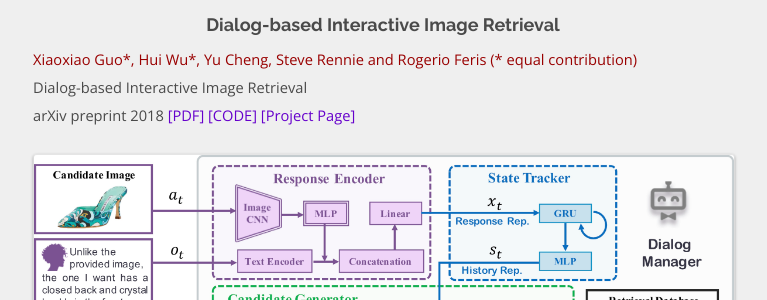
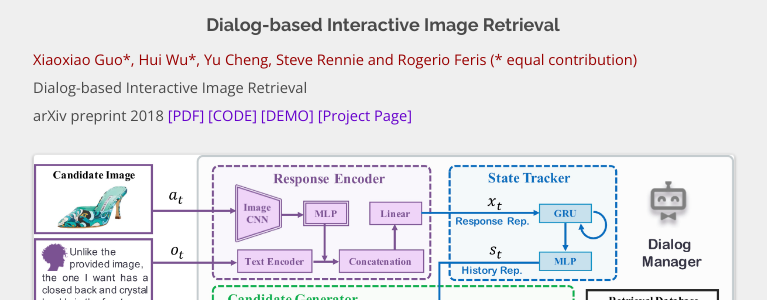
Before and after one commit to spacew/spacew.github.io, a Jekyll site: the page built from index.html, in a window 1280 px wide and 1400 px high, scrolled down 1118 px. Shown: the part 155-455 px from the top of the window, without its empty margins (257-1024 px from the left). Built offline with Jekyll 4.4.1, drawn with Linux system fonts in a browser that asks for light colours; the list of posts is cut into pages by our own code; some of the changed text lies outside the part shown.

Commit message:
Update postlist.html

```diff
--- a/_includes/postlist.html
+++ b/_includes/postlist.html
@@ -12,10 +12,11 @@
         {{ post.conf_name }}
         <a href="{{post.paper_pdf}}"> [PDF] </a>
         {% if post.paper_code %} <a href="{{post.paper_code}}"> [CODE] </a> {% endif %}
-        <a href="{{ post.url | prepend: site.baseurl }}"> [Project Page] </a>
+        {% if post.paper_video %} <a href="{{post.paper_video}}"> [DEMO] </a> {% endif %}
         {%if post.extra_text%}
             <font color="#cc0066"> <a href="{{post.extra_link}}"> [{{post.extra_text}}] </a> </font>
         {% endif %}
+        <a href="{{ post.url | prepend: site.baseurl }}"> [Project Page] </a>
         <br>
 
         {% if post.thumb %}
```
